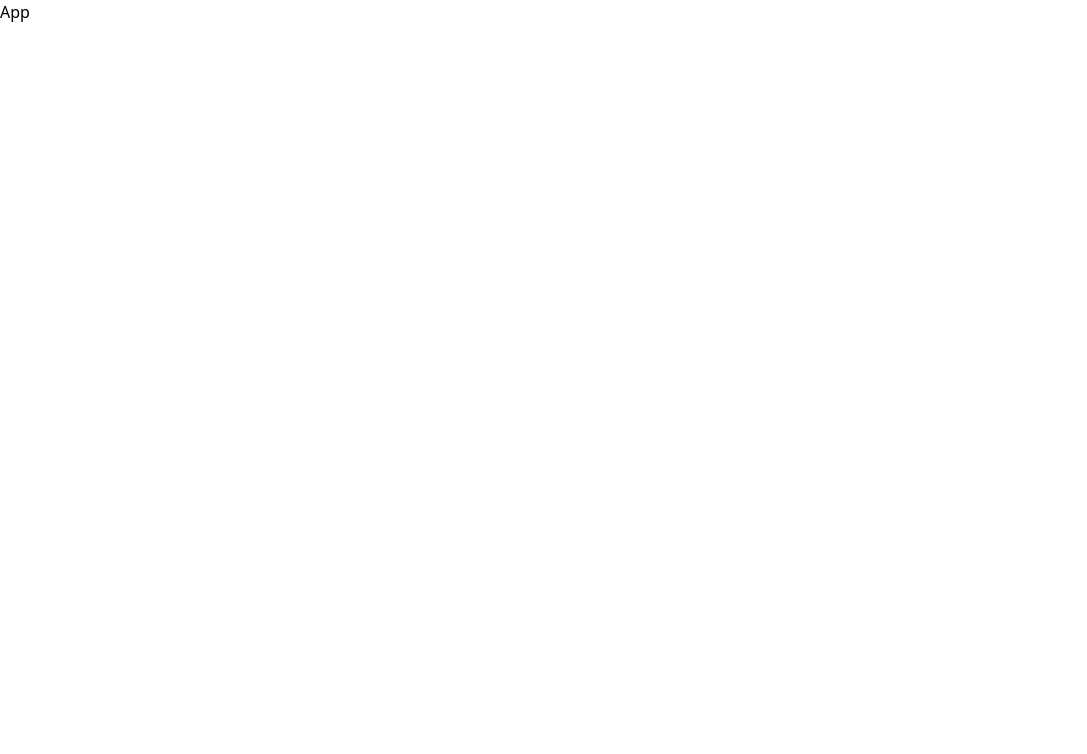
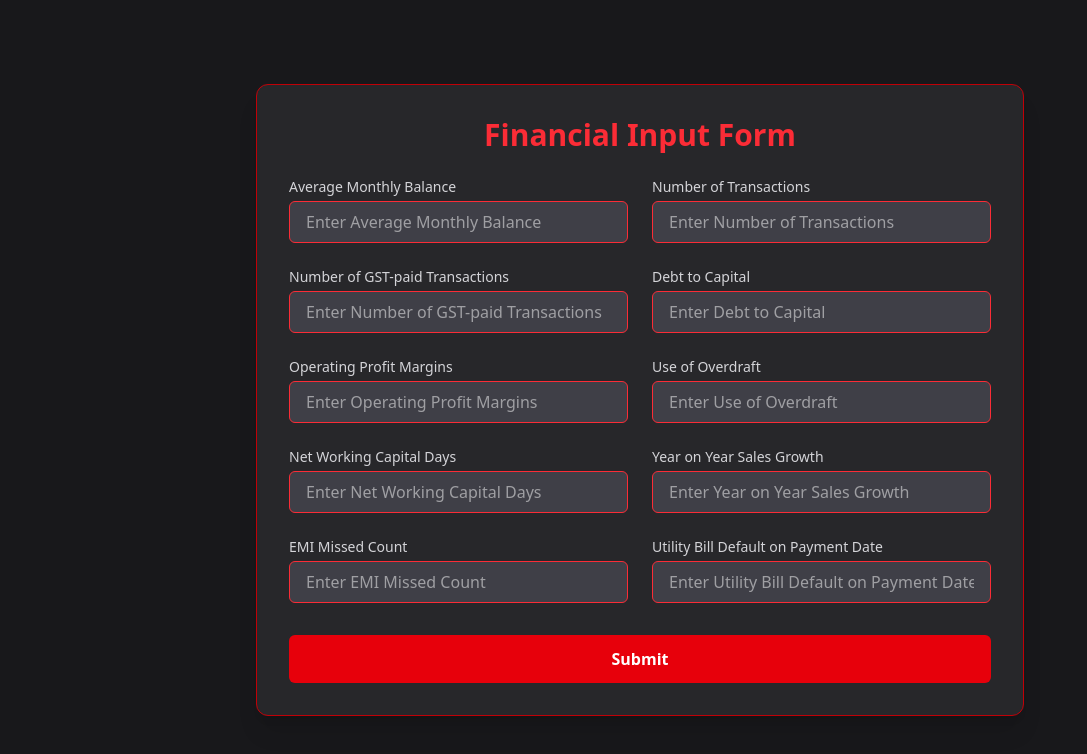
Before and after one commit to yasx50/AI-based-Credit-Scoring-Agent-for-MSMEs, a React (Vite) app in the folder frontend/: page / in a window 1280 px wide. Shown: the top 754 px of the page, without its empty margins (0-1087 px from the left). Built offline with nearby package versions, Linux system fonts and the light colour scheme.

Commit message:
home page

```diff
--- a/frontend/src/App.jsx
+++ b/frontend/src/App.jsx
@@ -1,9 +1,67 @@
-import React from 'react'
+// File: src/components/FinancialForm.jsx
+
+import React, { useState } from 'react';
+
+const fields = [
+  'Average Monthly Balance',
+  'Number of Transactions',
+  'Number of GST-paid Transactions',
+  'Debt to Capital',
+  'Operating Profit Margins',
+  'Use of Overdraft',
+  'Net Working Capital Days',
+  'Year on Year Sales Growth',
+  'EMI Missed Count',
+  'Utility Bill Default on Payment Date',
+];
 
 const App = () => {
+  const [formData, setFormData] = useState({});
+
+  const handleChange = (e, field) => {
+    setFormData({ ...formData, [field]: e.target.value });
+  };
+
+  const handleSubmit = (e) => {
+    e.preventDefault();
+    console.log(formData);
+    // Add your logic here to send data
+  };
+
   return (
-    <div> App</div>
-  )
-}
+    <div className="bg-zinc-900 min-h-screen py-10 px-4 flex justify-center items-center">
+      <form
+        onSubmit={handleSubmit}
+        className="bg-zinc-800 w-full max-w-3xl rounded-xl p-8 shadow-xl border border-red-700"
+      >
+        <h2 className="text-3xl font-semibold text-red-500 mb-6 text-center">
+          Financial Input Form
+        </h2>
 
-export default App
+        <div className="grid grid-cols-1 sm:grid-cols-2 gap-6">
+          {fields.map((field, idx) => (
+            <div key={idx} className="flex flex-col">
+              <label className="text-zinc-300 text-sm mb-1">{field}</label>
+              <input
+                type="text"
+                placeholder={`Enter ${field}`}
+                value={formData[field] || ''}
+                onChange={(e) => handleChange(e, field)}
+                className="bg-zinc-700 border border-red-500 text-white px-4 py-2 rounded-md focus:outline-none focus:ring-2 focus:ring-red-500"
+              />
+            </div>
+          ))}
+        </div>
+
+        <button
+          type="submit"
+          className="mt-8 w-full bg-red-600 hover:bg-red-700 transition text-white font-semibold py-3 rounded-md"
+        >
+          Submit
+        </button>
+      </form>
+    </div>
+  );
+};
+
+export default App ;
```
